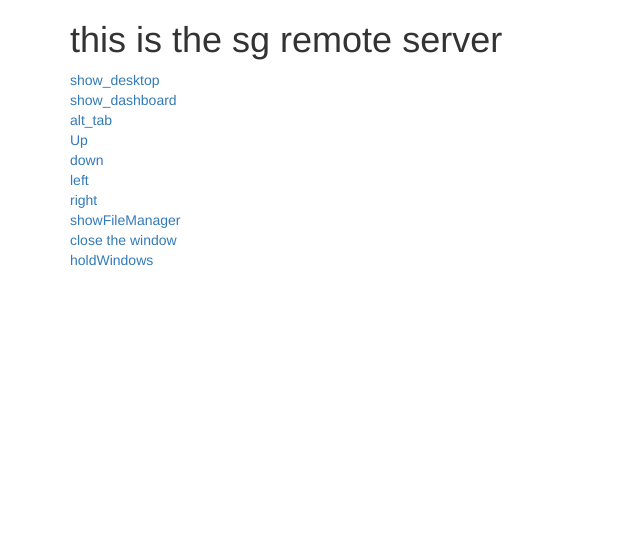
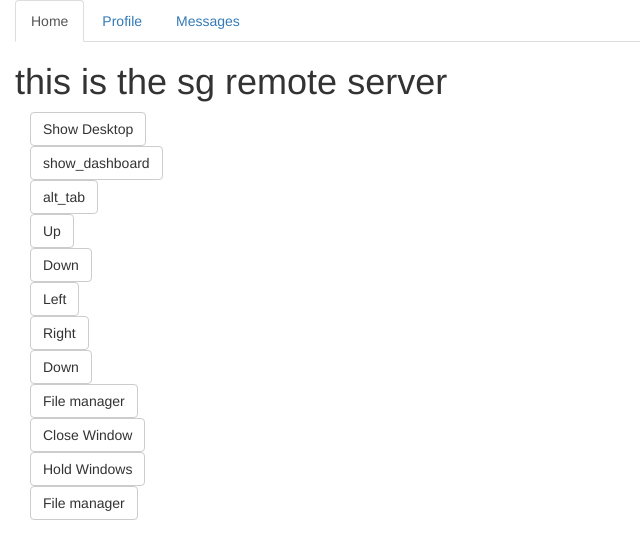
Before and after one commit to girish946/gorcontrol, a plain HTML site: page templates/index.html in a window 1280 px wide. Shown: the whole page, without its empty margins (0-640 px from the left). Drawn offline with Linux system fonts and the light colour scheme; files that its build step writes are made by us from their sources; files whose address does not match are found by name.

Commit message:
bootstrap init

```diff
--- a/templates/index.html
+++ b/templates/index.html
@@ -3,20 +3,100 @@
 		<link href="templates/static/css/bootstrap.min.css" rel="stylesheet">
 		<script src="templates/static/js/jquery-3.1.1.min.js" type="text/javascript"></script>
 		<script src="templates/static/js/bootstrap.min.js" type="text/javascript"></script>
+
+		  <div class="container-fluid">
+		     <ul class="nav nav-tabs">
+			<li role="presentation" class="active"><a href="#">Home</a></li>
+			<li role="presentation"><a href="#">Profile</a></li>
+			<li role="presentation"><a href="#">Messages</a></li>
+		     </ul>
+		  </div>
+
 	</head>
+
 	<body>
-<div class="container" >
+		<div class="container-fluid" >
 		   <h1> this is the sg remote server</h1>
-   <a href="/handle/show_desktop">show_desktop</a> </br>
-   <a href="/handle/show_dashboard">show_dashboard</a></br>
-   <a href="/handle/alt_tab">alt_tab</a></br>
-   <a href="/handle/up">Up</a></br>
-   <a href="/handle/down">down</a></br>
-   <a href="/handle/left">left</a></br>
-   <a href="/handle/right">right</a></br>
-   <a href="/handle/show_filemanager">showFileManager</a></br>
-   <a href="/handle/close_Window">close the window</a></br>
-   <a href="/handle/holdWindows">holdWindows</a></br>
+
+		   <div class="row container-fluid">
+
+		       <div class="col-xs-12 col-sm-6 col-md-8">
+			   <a class="btn btn-default" href="/handle/show_desktop" role="button">Show Desktop
+			   </a>
+		       </div>
+
+		       <div class="col-xs-12 col-sm-6 col-md-8">
+			   <a class="btn btn-default" href="/handle/show_dashboard" role="button">show_dashboard
+			   </a>
+		       </div>
+
+		       <div class="col-xs-12 col-sm-6  col-md-8">
+			   <a class="btn btn-default" href="/handle/alt_tab" role="button">
+			       alt_tab
+			   </a>
+		       </div>
+		   </div>
+
+		   <div class="row container-fluid">
+
+		       <div class="col-xs-12 col-sm-6 col-md-8">
+			   <a class="btn btn-default" href="/handle/up" role="button">Up
+			   </a>
+		       </div>
+
+		       <div class="col-xs-12 col-sm-6 col-md-8">
+			   <a class="btn btn-default" href="/handle/down" role="button">Down
+			   </a>
+		       </div>
+
+		       <div class="col-xs-12 col-sm-6  col-md-8">
+			   <a class="btn btn-default" href="/handle/left" role="button">
+			       Left
+			   </a>
+		       </div>
+		   </div>
+
+
+
+		   <div class="row container-fluid">
+
+		       <div class="col-xs-12 col-sm-6 col-md-8">
+			   <a class="btn btn-default" href="/handle/right" role="button">Right
+			   </a>
+		       </div>
+
+		       <div class="col-xs-12 col-sm-6 col-md-8">
+			   <a class="btn btn-default" href="/handle/down" role="button">Down
+			   </a>
+		       </div>
+
+		       <div class="col-xs-12 col-sm-6  col-md-8">
+			   <a class="btn btn-default" href="/handle/show_filemanager" role="button">
+			       File manager
+			   </a>
+		       </div>
+		   </div>
+
+
+
+		   <div class="row container-fluid">
+
+		       <div class="col-xs-12 col-sm-6 col-md-8">
+			   <a class="btn btn-default" href="/handle/close_Window" role="button">Close Window
+			   </a>
+		       </div>
+
+		       <div class="col-xs-12 col-sm-6 col-md-8">
+			   <a class="btn btn-default" href="/handle/holdWindows" role="button">Hold Windows
+			   </a>
+		       </div>
+
+		       <div class="col-xs-12 col-sm-6  col-md-8">
+			   <a class="btn btn-default" href="/handle/show_filemanager" role="button">
+			       File manager
+			   </a>
+		       </div>
+		   </div>
 		</div>
 	</body>
 </html>
```
Also changed, not shown: 1 other file. Lines whose indentation alone changed are shown as unchanged.
